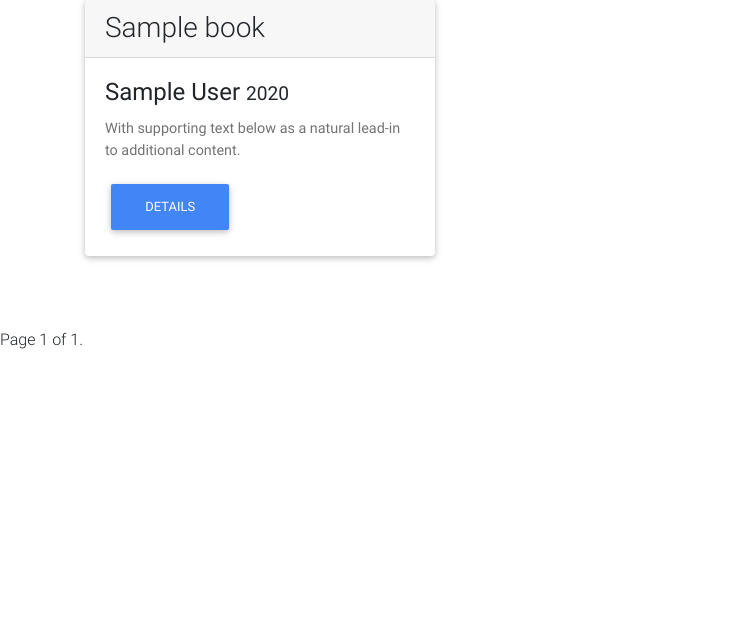
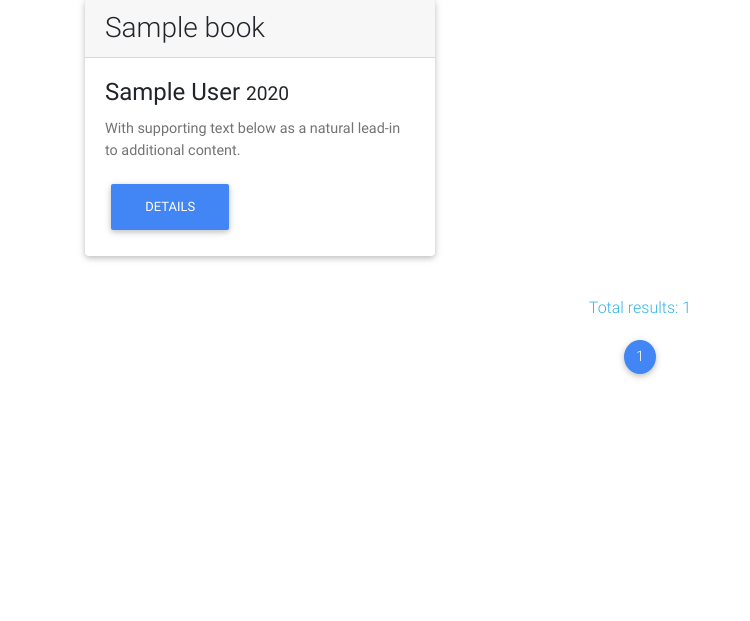
Before and after one commit to Alexmhack/django_books, a Django app: page /book/list/ in a window 1280 px wide. Shown: the part 105-726 px from the top of the page, without its empty margins (0-750 px from the left). Run offline with Django 3.2, Linux system fonts and the light colour scheme; tables that the repository leaves empty hold one stand-in row (values such as "Sample post"); parts of the project's set-up code (start-up, migrations or seed data) failed here and were passed over; some libraries are stand-ins or nearby versions.

Commit message:
add nice pagination from mdboot

```diff
--- a/templates/book/book_list.html
+++ b/templates/book/book_list.html
@@ -6,7 +6,7 @@
 
 {% block content %}
 
-<div class="container mt-5 mb-5">
+<div class="container mt-5 mb-3">
 	<!-- ROW -->
 	<div class="row">
 		{% for book in book_list %}
@@ -31,15 +31,15 @@
 </div>
 
 	<!-- PAGINATION -->
-	<div class="pagination">
+	<!-- <div class="pagination">
 	    <span class="step-links">
 	        {% if book_page.has_previous %}
 	            <a href="?page=1">&laquo; first</a>
-	            <a href="?page={{ book_page.previous_page_number }}">previous</a>
+	            <a href="?page={{ book_page.previous_page_number }}" >previous</a>
 	        {% endif %}
 
 	        <span class="current">
-	            Page {{ book_page.number }} of {{ book_page.paginator.num_pages }}.
+	            Page {{ book_page.number }} of {{ book_page.paginator.num_pages }}
 	        </span>
 
 	        {% if book_page.has_next %}
@@ -47,6 +47,48 @@
 	            <a href="?page={{ book_page.paginator.num_pages }}">last &raquo;</a>
 	        {% endif %}
 	    </span>
+	</div> -->
+
+	<!--Pagination -->
+	<div class="d-flex justify-content-center mb-1">
+		<p class="text-info">Total results: {{ book_page.paginator.num_pages }}</p>
 	</div>
+<div class="d-flex justify-content-center mb-5">
+	<nav aria-label="pagination example">
+	    <ul class="pagination pagination-circle pg-blue mb-0">
+
+	    {% if book_page.has_previous %}
+	        <!--First-->
+	        <li class="page-item {% if not book_page.has_previous %}disabled{% endif %}"><a class="page-link" href="?page=1">First</a></li>
+
+	        <!--Arrow left-->
+	        <li class="page-item {% if not book_page.has_previous %}disabled{% endif %}">
+	            <a class="page-link" href="?page={{ book_page.previous_page_number }}"  aria-label="Previous">
+	                <span aria-hidden="true">&laquo;</span>
+	                <span class="sr-only">Previous</span>
+	            </a>
+	        </li>
+	    {% endif %}
+
+	        <!--Numbers-->
+	        <li class="page-item active"><a class="page-link">
+	        	{{ book_page.number }}
+	        </a></li>
+
+	    {% if book_page.has_next %}
+	        <!--Arrow right-->
+	        <li class="page-item">
+	            <a class="page-link" href="?page={{ book_page.next_page_number }}" aria-label="Next">
+	                <span aria-hidden="true">&raquo;</span>
+	                <span class="sr-only">Next</span>
+	            </a>
+	        </li>
+	        <!--Last-->
+	        <li class="page-item"><a class="page-link" href="?page={{ book_page.paginator.num_pages }}">Last</a></li>
+	    {% endif %}
+
+	    </ul>
+	</nav>
+</div>
 
 {% endblock content %}
```
